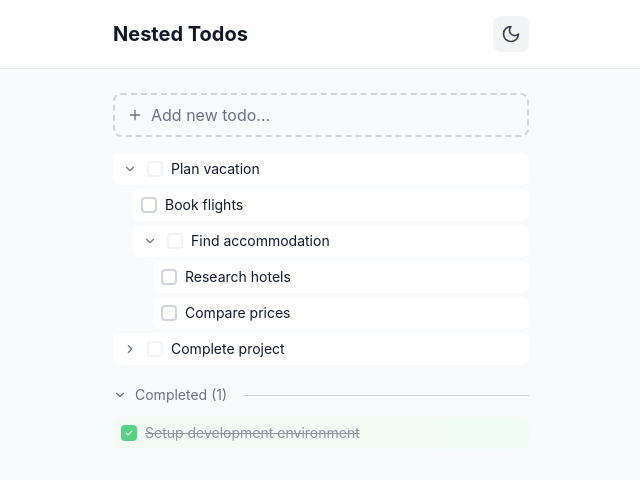
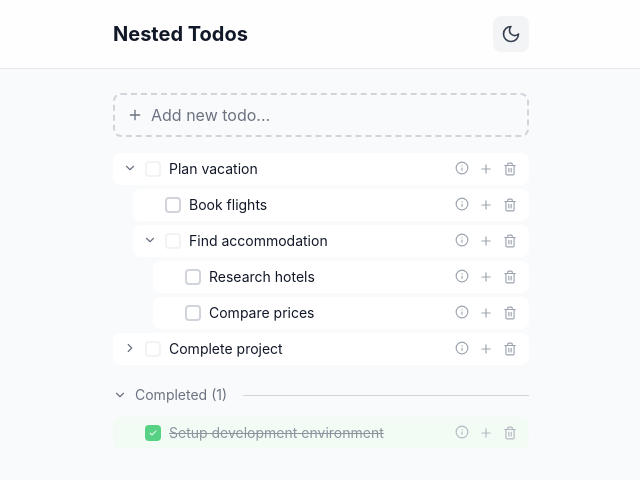
Before and after one commit to brownjasonlee/Taskception, a React (Vite) app: page / in a window 1280 px wide. Shown: the top 480 px of the page, without its empty margins (319-959 px from the left). Built offline with nearby package versions, Linux system fonts and the light colour scheme.

Commit message:
Fix: Remove hover movement on todo items

```diff
--- a/src/components/TodoItem.tsx
+++ b/src/components/TodoItem.tsx
@@ -143,34 +143,34 @@ export const TodoItem: React.FC<TodoItemProps> = ({
 
       <div
         ref={isDragging ? undefined : setDragRef}
-        style={dragStyle}
+        style={{
+          marginLeft: `${indentLevel}px`,
+          ...dragStyle
+        }}
         className={`flex items-center gap-2 py-1 px-2 rounded-lg transition-all duration-200 cursor-grab active:cursor-grabbing ${
           isDraggingThis ? 'opacity-50' : ''
         } ${
           todo.completed
             ? 'bg-green-50 dark:bg-green-900/20 opacity-75'
-            : 'bg-white dark:bg-gray-800 hover:bg-gray-50 dark:hover:bg-gray-700'
+            : 'bg-white dark:bg-gray-800'
         } ${
           isOver ? 'ring-2 ring-blue-500 ring-opacity-50' : ''
         }`}
-        style={{
-          marginLeft: `${indentLevel}px`,
-          ...dragStyle
-        }}
         {...attributes}
         {...listeners}
       >
-        {hasChildren && (
+        <div className="w-4 flex-shrink-0">
           <button
             onClick={() => onToggleExpanded(todo.id)}
             className={`expand-button p-0.5 text-gray-500 hover:text-gray-700 dark:text-gray-400 dark:hover:text-gray-200 ${
               todo.expanded ? 'expanded' : ''
-            }`}
+            } ${!hasChildren ? 'invisible' : ''}`}
             aria-label={todo.expanded ? 'Collapse' : 'Expand'}
+            disabled={!hasChildren}
           >
             <ChevronRight size={14} />
           </button>
-        )}
+        </div>
 
         <button
           onClick={handleToggle}
@@ -223,7 +223,7 @@ export const TodoItem: React.FC<TodoItemProps> = ({
           )}
         </div>
 
-        <div className="flex items-center gap-0.5 opacity-0 group-hover:opacity-100 transition-opacity duration-200">
+        <div className="flex items-center gap-0.5 opacity-100 transition-opacity duration-200">
           <div className="relative">
             <button
               onMouseEnter={() => setShowTooltip(true)}
--- a/src/index.css
+++ b/src/index.css
@@ -18,7 +18,7 @@
   }
 
   .todo-item:hover {
-    @apply transform translate-x-1;
+    /* @apply transform translate-x-1; */ /* Removed to prevent movement on hover */
   }
 
   .expand-button {
```
